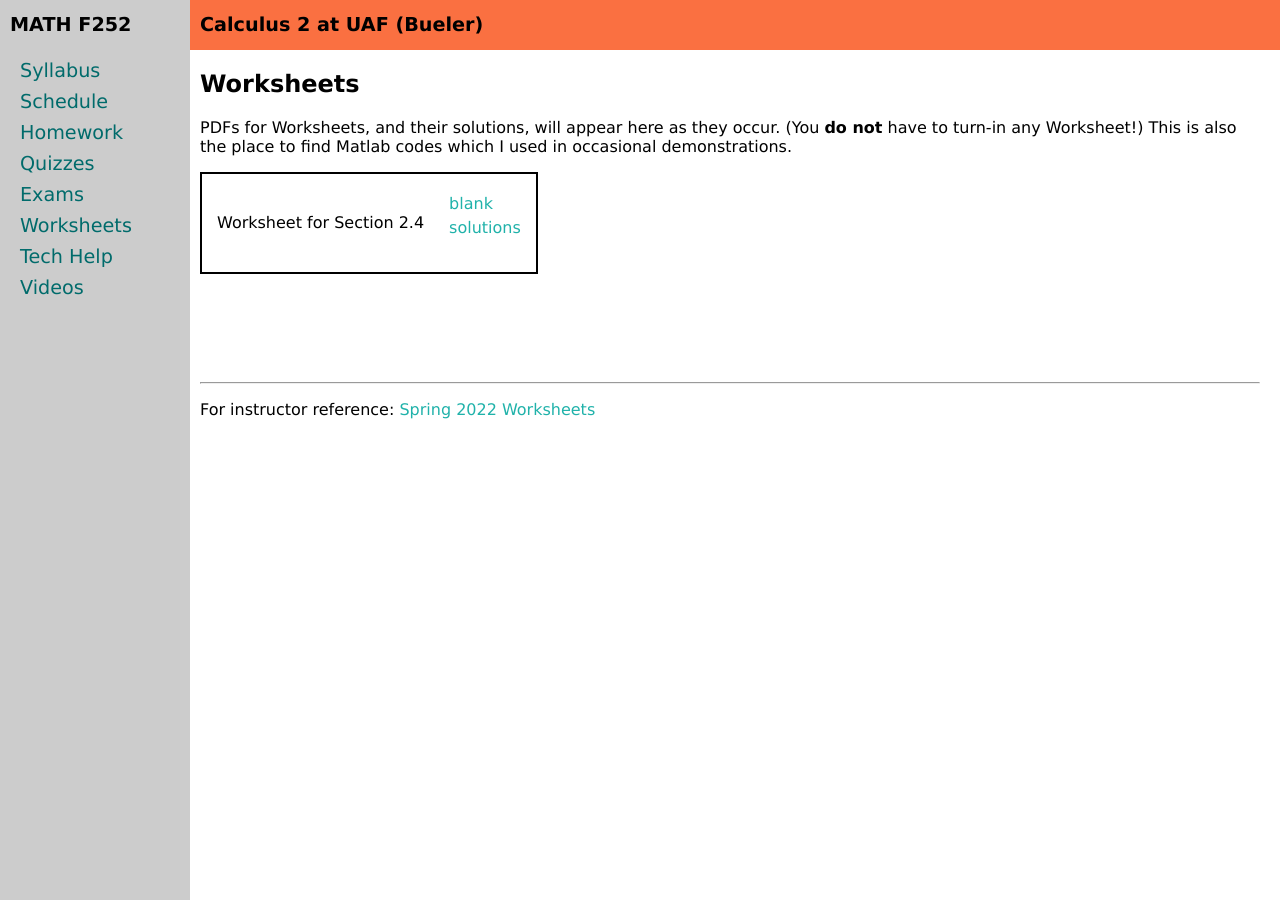
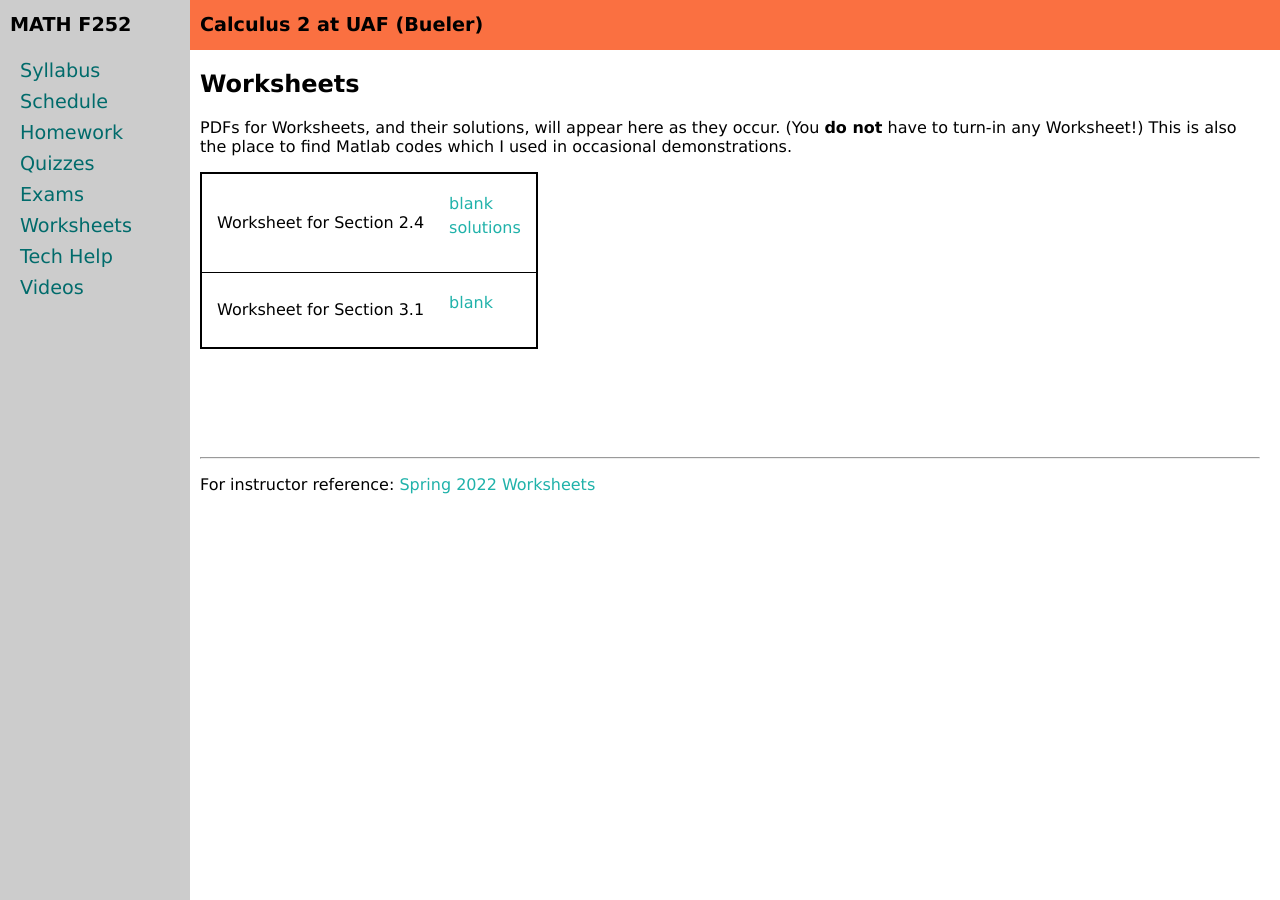
Before and after one commit to uaf-math/calc2, a Jekyll site: the page built from worksheets.md, in a window 1280 px wide. Built offline with Jekyll 4.4.1, drawn with Linux system fonts in a browser that asks for light colours.

Commit message:
post today worksheet

```diff
--- a/_data/worksheets.yml
+++ b/_data/worksheets.yml
@@ -4,3 +4,6 @@ worksheets:
 - name: Worksheet for Section 2.4
   blank: 2p4.pdf
   solutions: 2p4solns.pdf
+- name: Worksheet for Section 3.1
+  blank: 3p1.pdf
+  #solutions: 2p4solns.pdf
```
Also changed, not shown: 2 other files.
